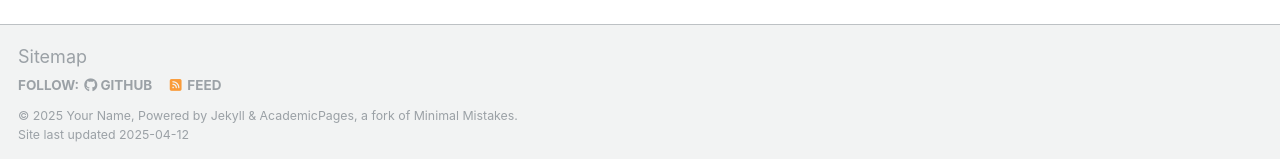
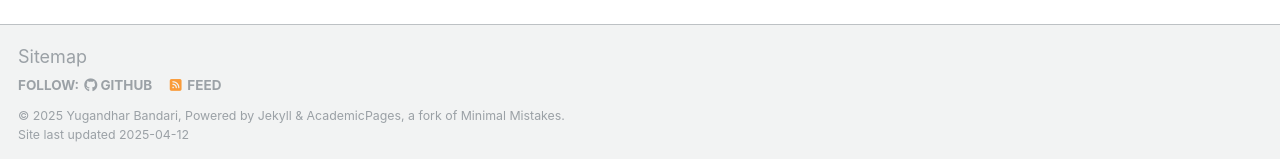
Before and after one commit to ybandari/ybandari.github.io, a Jekyll site: the page built from _pages/about.md, in a window 1280 px wide and 900 px high, scrolled down 2636 px. Shown: the part 738-897 px from the top of the window. Built offline with Jekyll 4.4.1, drawn with Linux system fonts in a browser that asks for light colours; some web fonts are replaced.

Commit message:
Update _config.yml

```diff
--- a/_config.yml
+++ b/_config.yml
@@ -11,9 +11,9 @@ locale                   : "en-US"
 site_theme               : "default"
 title                    : "Your Name / Site Title"
 title_separator          : "-"
-name                     : &name "Your Name"
+name                     : &name "Yugandhar Bandari"
 description              : &description "personal description"
-url                      : https://academicpages.github.io # the base hostname & protocol for your site e.g. "https://[your GitHub username].github.io"
+url                      : https://ybandari.github.io # the base hostname & protocol for your site e.g. "https://[your GitHub username].github.io"
 baseurl                  : "" # the subpath of your site, e.g. "/blog"
 repository               : "academicpages/academicpages.github.io"
 
```
